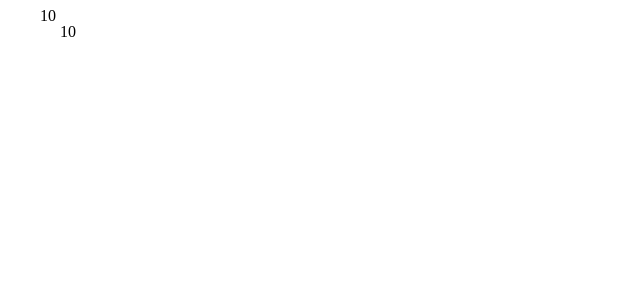
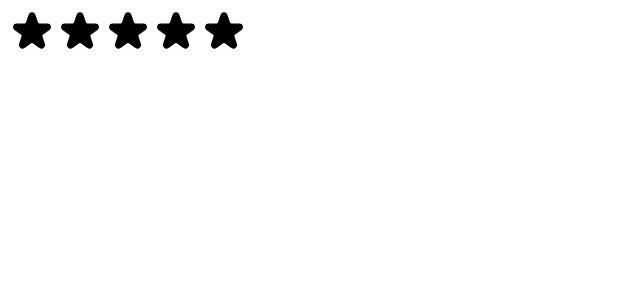
Before and after one commit to EngrPahati/usePopcorn, a React (Create React App) app: page / in a window 1280 px wide. Shown: the top 300 px of the page, without its empty margins (0-640 px from the left). Built offline with nearby package versions, Linux system fonts and the light colour scheme.

Commit message:
add rating useState

```diff
--- a/src/StarRating.js
+++ b/src/StarRating.js
@@ -1,3 +1,6 @@
+import { useState } from "react";
+
+
 const containerStyle = {
     display: 'flex',
     alignItems: 'center',
@@ -6,7 +9,6 @@ const containerStyle = {
 
 const starContainerStyle = {
     display: 'flex',
-    gap: '4px'
 };
 
 const textStyle = {
@@ -14,7 +16,9 @@ const textStyle = {
     margin: '0'
 };
 
-export default function StarRating({ maxRating = 5}) {
+export default function StarRating({ maxRating = 5 }) {
+    const [rating, setRating] = useState(0);
+
     return (
         <div style={containerStyle}>
             <div style={starContainerStyle}>
@@ -22,13 +26,21 @@ export default function StarRating({ maxRating = 5}) {
                 <Star key={ i } />
             ))}
             </div>
-            <p style={textStyle}>10</p>
+            <p style={textStyle}>{rating || ''}</p>
         </div>
     );
 }
 
+const starStyle = {
+    width: '48px',
+    height: '48px',
+    display: 'block',
+    cursor: 'pointer'
+}
+
 function Star() {
     return (
+        <span style={starStyle} role="button">
             <svg
                 xmlns="http://www.w3.org/2000/svg"
                 viewBox="0 0 20 20"
@@ -39,6 +51,7 @@ function Star() {
               d="M9.049 2.927c.3-.921 1.603-.921 1.902 0l1.07 3.292a1 1 0 00.95.69h3.462c.969 0 1.371 1.24.588 1.81l-2.8 2.034a1 1 0 00-.364 1.118l1.07 3.292c.3.921-.755 1.688-1.54 1.118l-2.8-2.034a1 1 0 00-1.175 0l-2.8 2.034c-.784.57-1.838-.197-1.539-1.118l1.07-3.292a1 1 0 00-.364-1.118L2.98 8.72c-.783-.57-.38-1.81.588-1.81h3.461a1 1 0 00.951-.69l1.07-3.292z"
             />
             </svg>
+        </span>
     );
 }
 
--- a/src/index.js
+++ b/src/index.js
@@ -9,6 +9,5 @@ root.render(
   <React.StrictMode>
     {/* <App /> */}
     <StarRating maxRating={5} />
-    <StarRating maxRating={10} />
   </React.StrictMode>
 );
```
Lines whose indentation alone changed are shown as unchanged.
